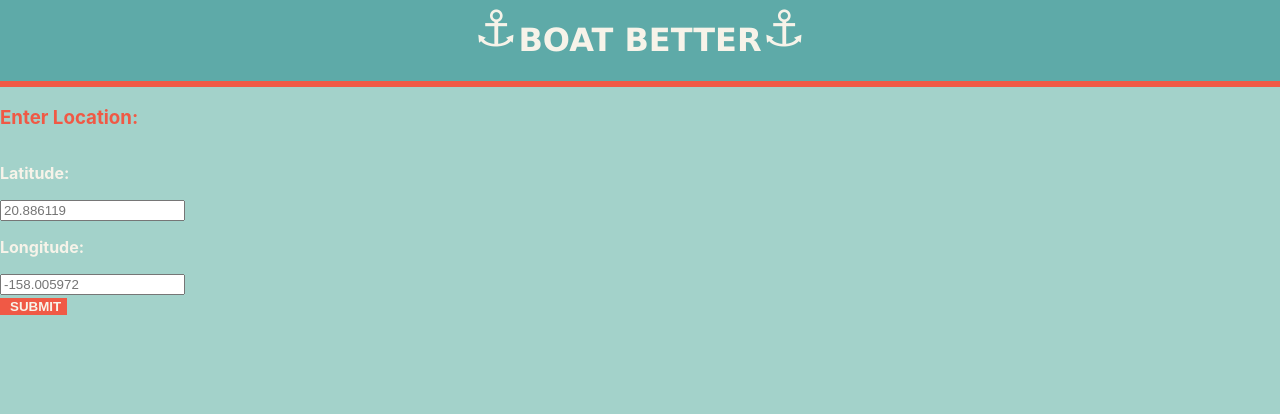
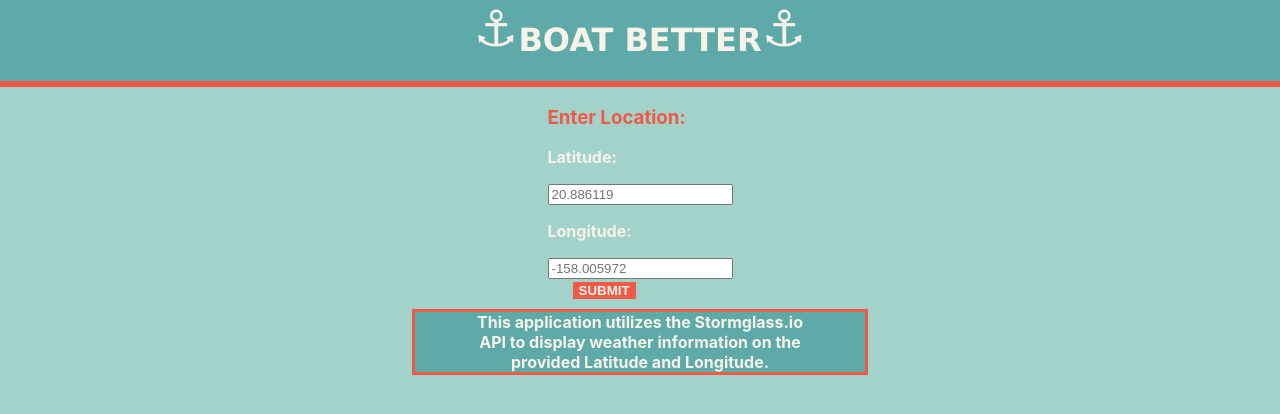
Before and after one commit to kalebmcc/Boat-Better, a React (Create React App) app in the folder boat-better-app/: page / in a window 1280 px wide. Shown: the top 414 px of the page. Built offline with nearby package versions, Linux system fonts and the light colour scheme.

Commit message:
Finalized CSS

```diff
--- a/boat-better-app/src/App.css
+++ b/boat-better-app/src/App.css
@@ -1,6 +1,10 @@
 body{
   background-color: #A3D2CA;
   color:#F7F3E9
+}
+
+h5 {
+  margin-left: 25px;
 }
 
 .header{
@@ -21,24 +25,42 @@ h3 {
   background-color:  ;
 }
 
+h2 {
+  margin-left: 25px;
+}
+
 button {
   background-color: #F05945;
   color: #F7F3E9;
   border: none;
   font-family: 'Arial Narrow Bold', sans-serif;
-  padding-left: 10px;
+  margin-left: 25px;
 }
 
 .location-form {
-  display: grid;
+  display: flex;
+  justify-content: center;
 
 }
+
+.info {
+  text-align: center;
+  background-color: #5EAAA8;
+  border: #F05945 solid 3px;
+  padding: 0px 50px;
+  inline-size: 350px;
+  margin: 10px auto;
+}
+
+
 
 .days {
   background-color: #5EAAA8;
   border: 3px solid #F05945;
   margin: 5px;
   color: #F7F3E9;
+  padding: 10px;
+  width: 190px;
 
 }
 
--- a/boat-better-app/src/App.js
+++ b/boat-better-app/src/App.js
@@ -4,26 +4,36 @@ import WeatherCards from './components/WeatherCards';
 import Header from './components/Header';
 import {useState} from 'react';
 import {Route} from 'react-router-dom'
+import About from './components/About';
 
 function App() {
 
 
 
   const [location, setLocation] = useState({
-		latitude: 20.886119,
-		longitude: -158.005972,
+		latitude: null,
+		longitude: null,
 	});
 
 
   return (
-    <div className="App">
+		<div className='App'>
+			<Header location={location} setLocation={setLocation} />
+			<Route
+				path='/'
+				exact
+				render={() => (
+					<LocationForm location={location} setLocation={setLocation} />
+				)}
+			/>
 
-      <Header location={location} setLocation={setLocation}/>
-      <Route path='/' exact render={() => <LocationForm location={location} setLocation={setLocation}/>}/>
-      <Route path='/weather' render={() =>
-      <WeatherCards location={location}/>}/>
-    </div>
-  );
+			<Route
+				path='/weather'
+				render={() => <WeatherCards location={location} />}
+			/>
+			<Route path='/' exact render={() => <About />} />
+		</div>
+	);
 }
 
 //20.8862219
--- /dev/null
+++ b/boat-better-app/src/components/About.js
@@ -0,0 +1,17 @@
+import React from 'react';
+import '../App.css'
+
+function About(props) {
+    return (
+			<div>
+				<p className='info'>
+					<strong>
+						This application utilizes the Stormglass.io API to display weather
+						information on the provided Latitude and Longitude.
+					</strong>
+				</p>
+			</div>
+		);
+}
+
+export default About;
--- a/boat-better-app/src/components/Header.js
+++ b/boat-better-app/src/components/Header.js
@@ -1,6 +1,5 @@
 import React from 'react';
 import {Link} from 'react-router-dom'
-// import GoogleMap from './GoogleMap'
 
 function Header(props) {
     return (
@@ -12,7 +11,6 @@ function Header(props) {
 						<span>&#9875;</span>
 					</div>
 				</Link>
-				{/* <GoogleMap/> */}
 			</div>
 		);
 }
--- a/boat-better-app/src/components/LocationForm.js
+++ b/boat-better-app/src/components/LocationForm.js
@@ -1,5 +1,6 @@
 import React from 'react';
 import {useHistory} from 'react-router-dom'
+import '../App.css'
 
 function LocationForm({location, setLocation}) {
 
@@ -12,7 +13,7 @@ function LocationForm({location, setLocation}) {
         event.preventDefault();
         setLocation({latitude: lat, longitude: lng})
 
-        history.push('/week_weather');
+        history.push('/weather');
 
     }
 
@@ -29,13 +30,16 @@ function LocationForm({location, setLocation}) {
 
     return (
 			<div className='location-form'>
+				<div>
 					<h3>Enter Location:</h3>
 					<form onSubmit={handleSubmit}>
 						<p>
 							<strong>Latitude:</strong>
 						</p>
 						<input type='text' onChange={changeLat} placeholder='20.886119' />
-					<p><strong>Longitude:</strong></p>
+						<p>
+							<strong>Longitude:</strong>
+						</p>
 						<input type='text' onChange={changeLng} placeholder='-158.005972' />
 						<br />
 
@@ -44,6 +48,7 @@ function LocationForm({location, setLocation}) {
 						</button>
 					</form>
 				</div>
+			</div>
 		);
 }
 
--- a/boat-better-app/src/components/WeatherCard.js
+++ b/boat-better-app/src/components/WeatherCard.js
@@ -12,16 +12,16 @@ function WeatherCard({weather}) {
 
 	return (
 		<div className='display-cards'>
-			{daysArr.map((hour,index) => (
-				<Link
-					to={'/weather/day/' + index}
-					style={{ textDecoration: 'none' }}>
+			{daysArr.map((hour, index) => (
+				<Link to={'/weather/day/' + index} style={{ textDecoration: 'none' }}>
 					<div className='days'>
-						<p>Air Temp: {hour.airTemperature.noaa}&deg; Celcius </p>
-						<p>Cloud Cover: {hour.cloudCover.noaa}%</p>
-						<p>Wind Direction: {hour.windDirection.noaa}&deg;</p>
-						<p>Wind Speed: {hour.windSpeed.noaa} mps</p>
-						<p>{hour.time}</p>
+						<h4>Date: {hour.time.split('').splice(0, 10).join('')}</h4>
+						<p><strong>Time:</strong> {hour.time.split('').splice(11, 5).join('')}</p>
+						<p><strong>Air Temp:</strong> {hour.airTemperature.noaa}&deg; Celcius </p>
+						<p><strong>Cloud Cover:</strong> {hour.cloudCover.noaa}%</p>
+						<p><strong>Wind Direction:</strong> {hour.windDirection.noaa}&deg;</p>
+						<p><strong>Wind Speed:</strong> {hour.windSpeed.noaa} mps</p>
+						<p>**Click for Hourly Info**</p>
 					</div>
 				</Link>
 			))}
--- a/boat-better-app/src/components/WeatherCardDaily.js
+++ b/boat-better-app/src/components/WeatherCardDaily.js
@@ -6,8 +6,6 @@ import '../App.css'
 function WeatherCardDaily({weather}) {
 
 const { index } = useParams();
-
-console.log(index);
 
 let indexNumber = (parseInt(index) + 1) * 24;
 
@@ -29,7 +27,6 @@ let today = currentDay.split('').splice(0,10).join('')
 
        printIndex(indexNumber);
        indexes.sort((a, b) => a - b);
-       console.log(indexes);
        daysArr = indexes.map((i) => weather[i]);
 
 
@@ -42,17 +39,19 @@ let today = currentDay.split('').splice(0,10).join('')
 			<div>
 				<h2>{today}</h2>
 				<Link to='/weather'>
-					<button>Back</button>
+					<button>
+						<strong>BACK</strong>
+					</button>
 				</Link>
 				<div className='display-cards'>
 					{daysArr.map((hour) => (
 						<div className='days'>
 							<h4>Time: {hour.time.split('').splice(11, 5).join('')}</h4>
-							<p>Date: {hour.time.split('').splice(0, 10).join('')}</p>
-							<p>Air Temp: {hour.airTemperature.noaa}&deg; Celcius </p>
-							<p>Cloud Cover: {hour.cloudCover.noaa}%</p>
-							<p>Wind Direction: {hour.windDirection.noaa}&deg;</p>
-							<p>Wind Speed: {hour.windSpeed.noaa} mps</p>
+							<p><strong>Date:</strong> {hour.time.split('').splice(0, 10).join('')}</p>
+							<p><strong>Air Temp:</strong> {hour.airTemperature.noaa}&deg; Celcius </p>
+							<p><strong>Cloud Cover:</strong> {hour.cloudCover.noaa}%</p>
+							<p><strong>Wind Direction:</strong> {hour.windDirection.noaa}&deg;</p>
+							<p><strong>Wind Speed:</strong> {hour.windSpeed.noaa} mps</p>
 						</div>
 					))}
 				</div>
--- a/boat-better-app/src/components/WeatherCards.js
+++ b/boat-better-app/src/components/WeatherCards.js
@@ -4,34 +4,32 @@ import {useEffect,useState} from 'react'
 import data from '../data.json'
 import {Route, Link} from 'react-router-dom'
 import WeatherCardDaily from './WeatherCardDaily';
-// import GoogleMap from './GoogleMap';
 
 function WeatherCards({location}) {
 
-	const [weather, setWeather] = useState(data.hours);
+	const [weather, setWeather] = useState([]);
 
-    // useEffect(() => {
+    useEffect(() => {
 
-    //             const lat = 20.886119;
-	// 			const lng = -158.005972;
-	// 			const params = 'airTemperature,cloudCover,windDirection,windSpeed ';
+                const lat = location.latitude;
+				const lng = location.longitude;
+				const params = 'airTemperature,cloudCover,windDirection,windSpeed ';
 
 
-	// 		const url =
-	// 			`https://api.stormglass.io/v2/weather/point?lat=${lat}&lng=${lng}&params=${params}`;
+			const url =
+				`https://api.stormglass.io/v2/weather/point?lat=${lat}&lng=${lng}&params=${params}`;
 
-	// 		fetch(url,{
-    //             headers: {
-    //                 'Authorization': `${process.env.REACT_APP_STORMGLASS_KEY}`
-    //             }
-    //             })
-	// 			.then((res) => res.json())
-	// 			.then((res) => {
-	// 				console.log(res);
-	// 				setWeather(res.hours);
-	// 			})
-	// 			.catch(console.error);
-	// 	}, []);
+			fetch(url,{
+                headers: {
+                    'Authorization': `${process.env.REACT_APP_STORMGLASS_KEY}`
+                }
+                })
+				.then((res) => res.json())
+				.then((res) => {
+					setWeather(res.hours);
+				})
+				.catch(console.error);
+		}, []);
 
 
 
@@ -39,8 +37,8 @@ function WeatherCards({location}) {
 		return <p>loading...</p>;
 		}
     return (
+			<div className='gallery'>
 				<div>
-				{/* <GoogleMap location={location}/> */}
 					<h5>latitude: 20.886119 / longitude: -158.005972</h5>
 
 					<Route path='/weather' exact>
@@ -55,6 +53,7 @@ function WeatherCards({location}) {
 						<WeatherCardDaily weather={weather} />
 					</Route>
 				</div>
+			</div>
 		);
 }
 
```
Also changed, not shown: boat-better-app/src/components/GoogleMap.js (deleted, +0 -60 lines). Lines whose indentation alone changed are shown as unchanged.
